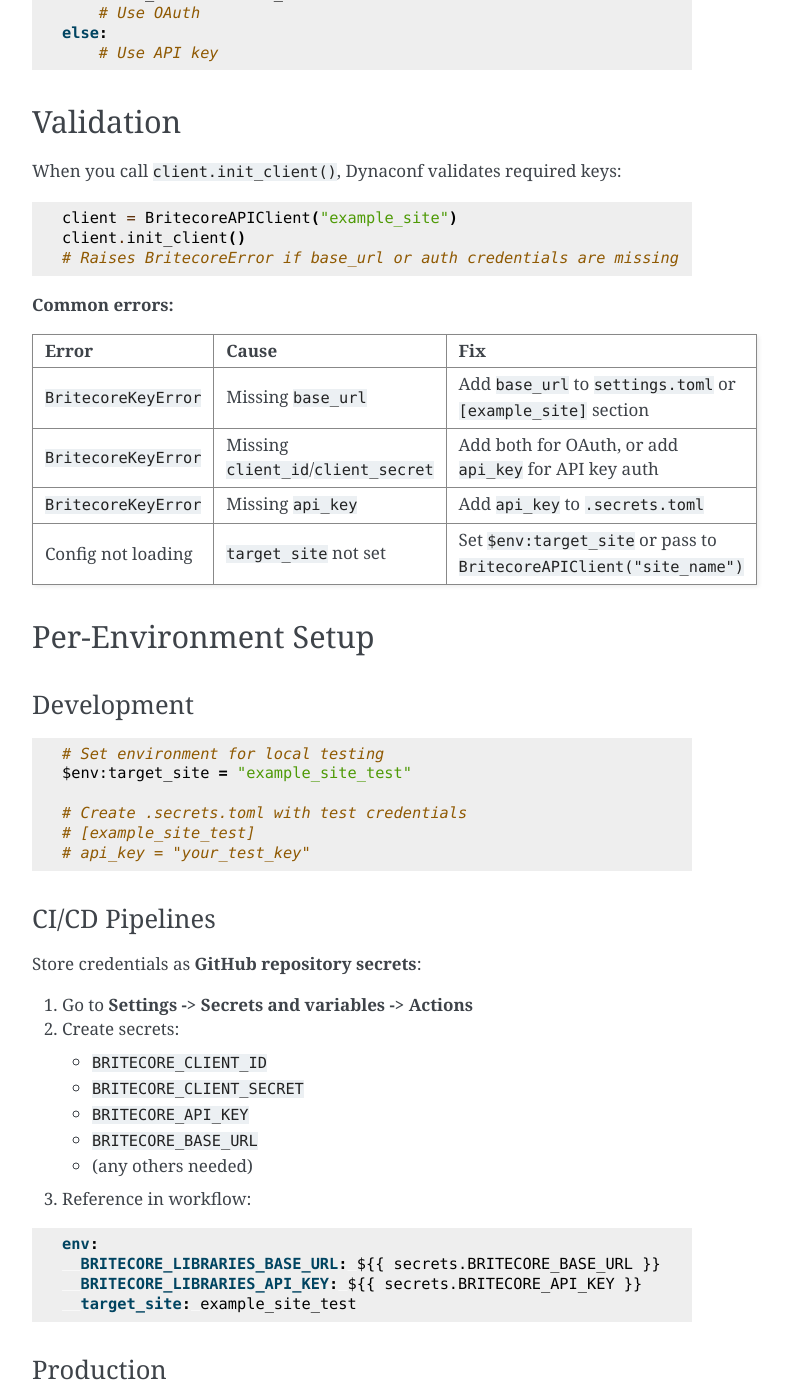
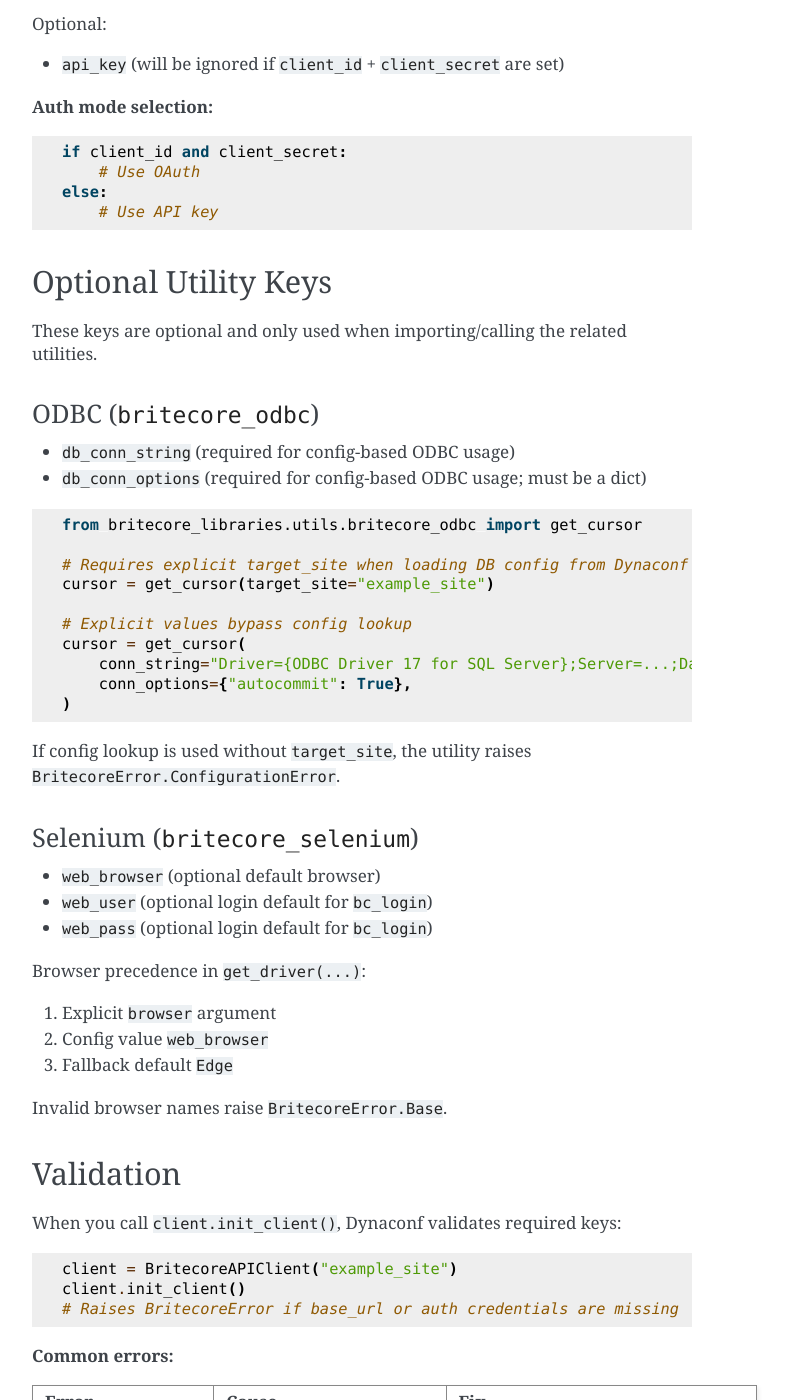
Before and after one commit to sshimek42/britecore_sdk, a Sphinx documentation site: the page built from docs/CONFIGURATION.md, in a window 1280 px wide and 1400 px high, scrolled down 3751 px. Shown: the whole window, without its empty margins (388-1177 px from the left). Built offline with Sphinx 7.4.7, drawn with Linux system fonts in a browser that asks for light colours; some of the changed text lies outside the part shown.

Commit message:
docs: align config/utility guidance and remove stale troubleshooting content

````diff
--- a/docs/CONFIGURATION.md
+++ b/docs/CONFIGURATION.md
@@ -24,14 +24,15 @@
 
 ### `settings.toml` (Public)
 
-Contains **only** default urllib3 configuration (no endpoints, no credentials):
+Contains default non-secret runtime settings (no credentials):
 
 ```toml
-# Default urllib3 configuration (applies to all sites unless overridden)
+# Default runtime configuration (applies to all sites unless overridden)
 [default]
-web_timeout = 5
-web_retry = 3
-web_timeout_long = 30
+web_timeout = 30
+web_retry = 10
+web_timeout_long = 60
+web_browser = "Edge"
 
 # Site section definitions (no base_url or credentials — those go in .secrets.toml)
 [example_site]
@@ -43,7 +44,7 @@
 
 **When to edit:**
 
-- Adjust urllib3 defaults (timeout, retry count)
+- Adjust default runtime settings (timeouts, retries, browser)
 - Add new site section headers (credentials go in .secrets.toml)
 
 **Never commit:**
@@ -71,6 +72,13 @@
 [example_site_test]
 base_url = "https://api-test.example.com"
 api_key = "your_real_api_key"
+
+# Optional utility settings (site-scoped)
+db_conn_string = "Driver={ODBC Driver 17 for SQL Server};Server=...;Database=...;"
+db_conn_options = { autocommit = true, timeout = 30 }
+web_user = "selenium_user"
+web_pass = "selenium_password"
+web_browser = "Edge"
 ```
 
 **How to create:**
@@ -171,6 +179,45 @@
     # Use API key
 ```
 
+## Optional Utility Keys
+
+These keys are optional and only used when importing/calling the related utilities.
+
+### ODBC (`britecore_odbc`)
+
+- `db_conn_string` (required for config-based ODBC usage)
+- `db_conn_options` (required for config-based ODBC usage; must be a dict)
+
+```python
+from britecore_libraries.utils.britecore_odbc import get_cursor
+
+# Requires explicit target_site when loading DB config from Dynaconf
+cursor = get_cursor(target_site="example_site")
+
+# Explicit values bypass config lookup
+cursor = get_cursor(
+    conn_string="Driver={ODBC Driver 17 for SQL Server};Server=...;Database=...;",
+    conn_options={"autocommit": True},
+)
+```
+
+If config lookup is used without `target_site`, the utility raises
+`BritecoreError.ConfigurationError`.
+
+### Selenium (`britecore_selenium`)
+
+- `web_browser` (optional default browser)
+- `web_user` (optional login default for `bc_login`)
+- `web_pass` (optional login default for `bc_login`)
+
+Browser precedence in `get_driver(...)`:
+
+1. Explicit `browser` argument
+2. Config value `web_browser`
+3. Fallback default `Edge`
+
+Invalid browser names raise `BritecoreError.Base`.
+
 ## Validation
 
 When you call `client.init_client()`, Dynaconf validates required keys:
@@ -185,7 +232,7 @@
 
 | Error | Cause | Fix |
 | ----- | ----- | --- |
-| `BritecoreKeyError` | Missing `base_url` | Add `base_url` to `settings.toml` or `[example_site]` section |
+| `BritecoreKeyError` | Missing `base_url` | Add `base_url` to `.secrets.toml` site section or set `BRITECORE_LIBRARIES_BASE_URL` |
 | `BritecoreKeyError` | Missing `client_id`/`client_secret` | Add both for OAuth, or add `api_key` for API key auth |
 | `BritecoreKeyError` | Missing `api_key` | Add `api_key` to `.secrets.toml` |
 | Config not loading | `target_site` not set | Set `$env:target_site` or pass to `BritecoreAPIClient("site_name")` |
@@ -260,16 +307,16 @@
 
    Should output your site name (e.g., `example_site`)
 
-2. Check `settings.toml` has the section:
+2. Check `.secrets.toml` has the site section with required auth keys:
 
    ```powershell
-   grep -A 3 "\[example_site\]" src/britecore_libraries/config/settings.toml
+   Select-String -Path "src/britecore_libraries/config/.secrets.toml" -Pattern "\[example_site\]"
    ```
 
 3. Check `.secrets.toml` exists and has values:
 
    ```powershell
-   cat src/britecore_libraries/config/.secrets.toml
+   Get-Content "src/britecore_libraries/config/.secrets.toml"
    ```
 
 4. Test config loading directly:
````
Also changed, not shown: API.md (+7 -4 lines), ARCHITECTURE.md (+18 -4 lines), CHANGELOG.md (+10 -0 lines), GETTING_STARTED.md (+23 -4 lines), README.md (+41 -5 lines), TROUBLESHOOTING.md (+55 -83 lines).
